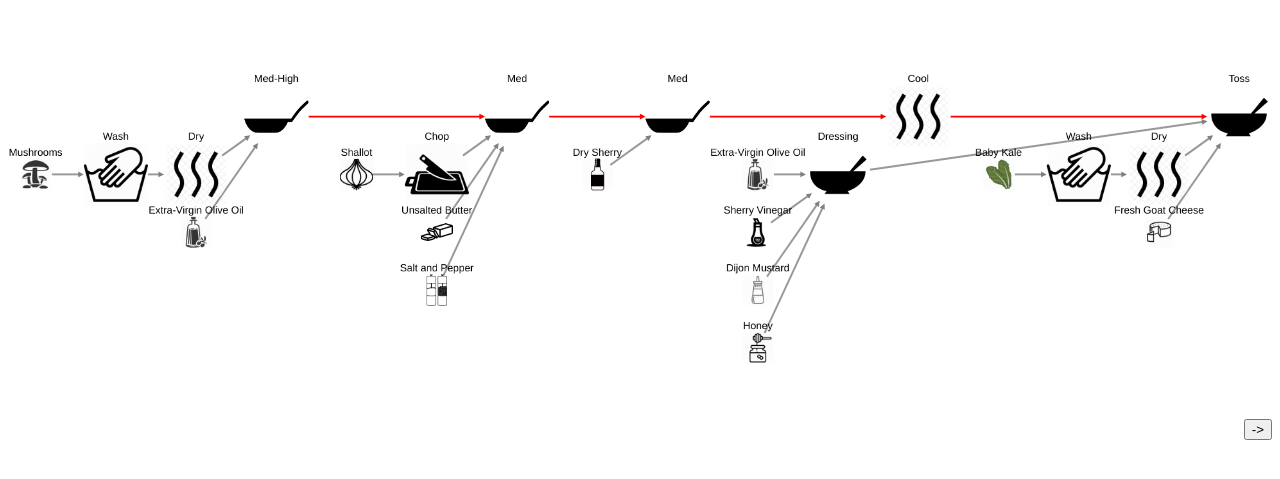
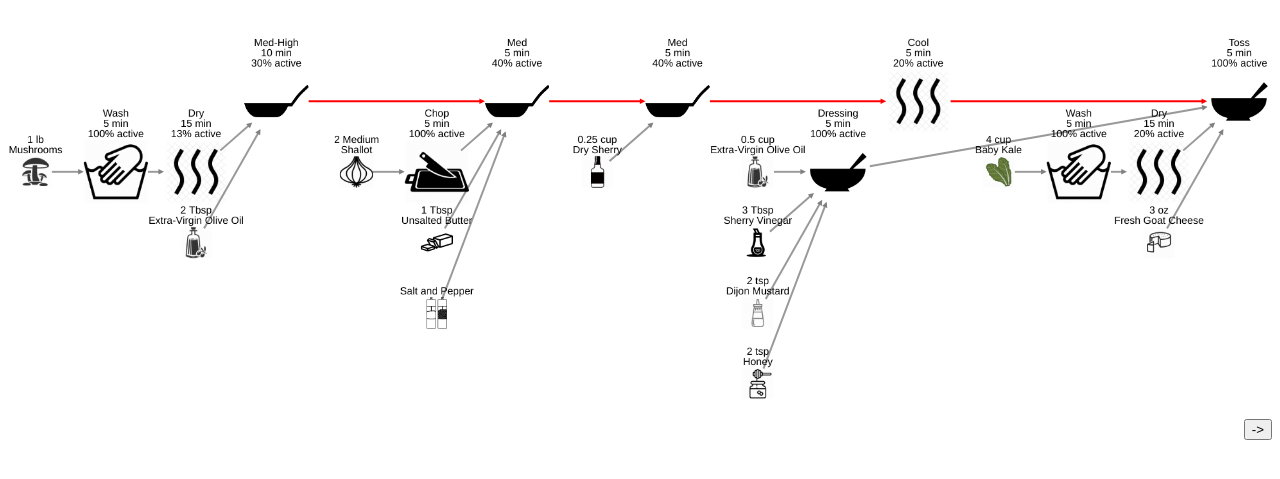
Before and after one commit to antimary/alaminute, a plain HTML site: page separate-test.html in a window 1280 px wide. Shown: the part 61-540 px from the top of the page. Drawn offline with Linux system fonts and the light colour scheme.

Commit message:
Add timing and amount info to graph nodes

```diff
--- a/mushroom-salad.js
+++ b/mushroom-salad.js
@@ -483,10 +483,33 @@ var mushroomSaladElements =
     } },
 ];
 
+function computeLabel(elements) {
+    for(var element of elements) {
+        computeElementLabel(element.data);
+    }
+}
+
+function computeElementLabel(data)
+{
+    if(data.type == 'step') {
+        data.label =  data.name + '\n' + data.duration + ' min\n' + (data.active/data.duration*100).toFixed() + '% active';
+    } else if(data.type == 'ingredient') {
+        data.label = data.name;
+        if(data.amount > 0) {
+            data.label = data.amount + ' ' + data.unit + '\n' + data.label;
+        }
+    } else if(data.type = 'completion') {
+        data.label = data.name + ' Ready';
+    }
+}
+
+computeLabel(mushroomSaladElements);
+
 var styleObj = [
     { selector: 'node',
     style: {
-        label: 'data(name)',
+        'text-wrap': 'wrap',
+        label: 'data(label)',
         width: 100,
         height: 100,
         //'background-image': 'https://d2gg9evh47fn9z.cloudfront.net/800px_COLOURBOX31572236.jpg',
@@ -566,9 +589,21 @@ var styleObj = [
         'background-fit': 'cover',
         'background-clip': 'none',
     } },
+    { selector: '#wild-mushrooms-complete',
+    style: {
+        'background-image': 'mushrooms.png',
+        'background-fit': 'cover',
+        'background-clip': 'none',
+    } },
     { selector: '#shallot',
     style: {
         'background-color': 'white',
+        'background-image': 'shallot.png',
+        'background-fit': 'cover',
+        'background-clip': 'none',
+    } },
+    { selector: '#shallot-complete',
+    style: {
         'background-image': 'shallot.png',
         'background-fit': 'cover',
         'background-clip': 'none',
@@ -608,6 +643,12 @@ var styleObj = [
         'background-fit': 'cover',
         'background-clip': 'none',
     } },
+    { selector: '#baby-kale-complete',
+    style: {
+        'background-image': 'kale.png',
+        'background-fit': 'cover',
+        'background-clip': 'none',
+    } },
     { selector: '#sherry-vinegar',
     style: {
         'background-color': 'white',
--- a/separate-test.html
+++ b/separate-test.html
@@ -30,7 +30,7 @@
     <button id='leftArrow' onclick='clickLeft()'>&lt-</button>
     <button id='rightArrow' style='float:right;' onclick='clickRight()'>-></button>
 <script>
-    var rowHeight = 90;
+    var rowHeight = 110;
 
     cytoscape('layout', 'timeline', function(layout) {
         console.log(layout.cy.nodes());
@@ -239,6 +239,7 @@
                 var newSubTreeRootData = newSubTreeRoot.data();
                 newSubTreeRootData.id = subTreeNode.data('id') + '-complete';
                 newSubTreeRootData.type = 'completion';
+                computeElementLabel(newSubTreeRootData);
 
                 var oldSubTreeRoot = elements.nodes[elements.nodes.length-1];
                 elements.nodes.push(newSubTreeRoot);
```
